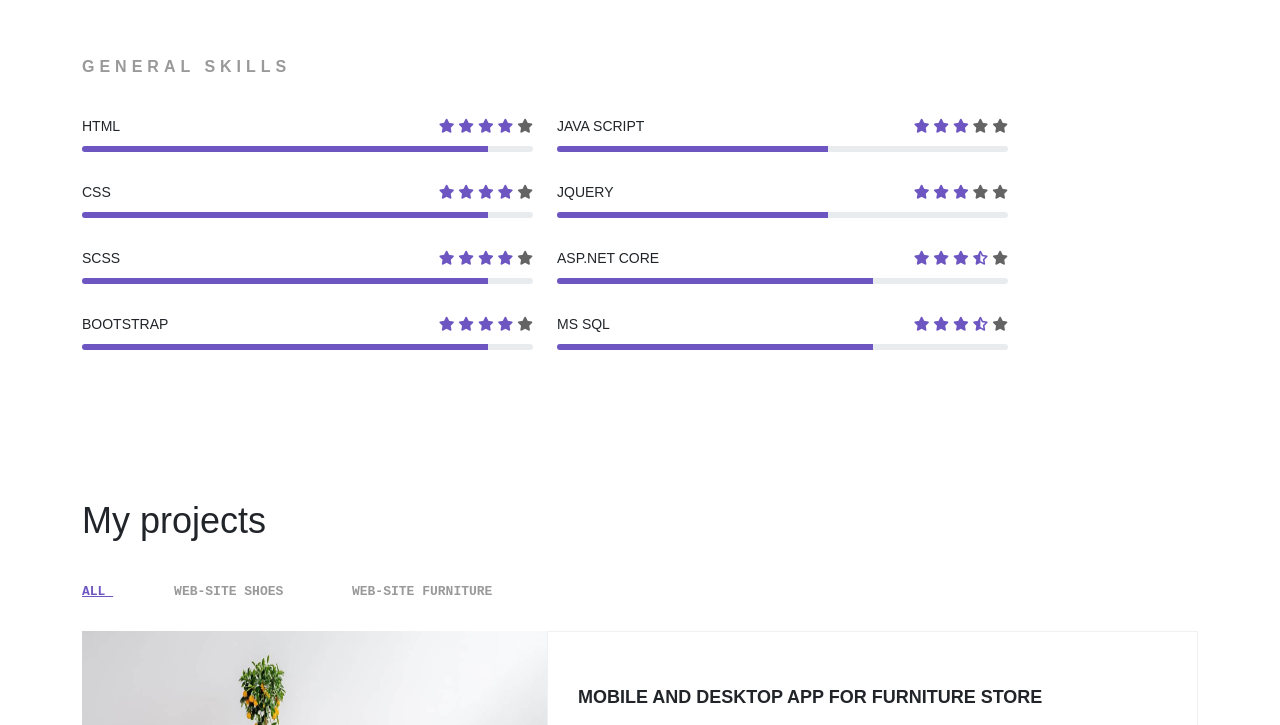
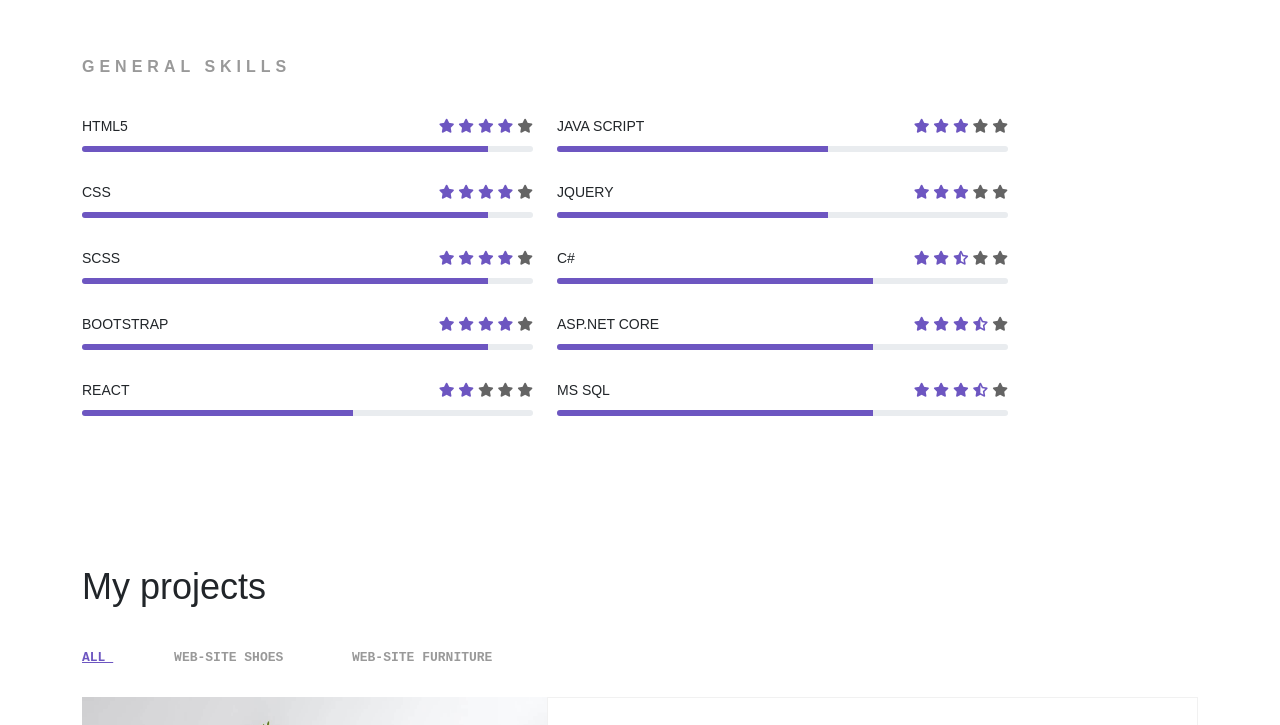
Before and after one commit to kamranabilov/Portfolio, a website: page Portfolio/index.html in a window 1280 px wide. Shown: the part 1717-2442 px from the top of the page. Drawn offline with nearby package versions, Linux system fonts and the light colour scheme.

Commit message:
addPortfolio

```diff
--- a/Portfolio/index.html
+++ b/Portfolio/index.html
@@ -120,7 +120,7 @@
                 </div>
                 <div class="col-lg-8 personal-profile_write">
                     <p class="personal-profile_name">Kamran Abilov</p>
-                    <p class="personal-profile_work">Front-End Developer, Software-Engineer</p>
+                    <p class="personal-profile_work">Front-end Developer, Software-Engineer</p>
                     <div class="personal-profile_contact">
                         <dl class="contact-list">
                             <dt>Age:</dt>
@@ -130,7 +130,8 @@
                             <dt>Email:</dt>
                             <dd><a href="https://mail.ru">kamranabilov92@gmail.com</a></dd>
                             <dt>Address:</dt>
-                            <dd>Bakı, Nəsimi ray, Abbas Səh, küc, ev 26</dd>
+                            <dd>House 26, Nasimi ray, Abbas
+                                Sah street, Baku, Azerbaijan</dd>
                         </dl>
                     </div>
                     <p class="personal-profile_social">
@@ -158,10 +159,10 @@
                 <div class="col-md-10">
                     <h2 id="hello_header" class="section_title">About Me</h2>
                     <p class="section_description">
-                        I have knowledge of Asp.Net Core, Ms SQL, Algorithms and data structures. Additionally I have
-                        Front- End knowledge including Html, Css, Scss, Bootstrap, JavaScript and JQuery. I am also very
-                        happy to
-                        discuss this
+                        I have knowledge of Asp.Net Core, C#, Ms SQL, Algorithms and data structures. Additionally I have
+                        Front- End knowledge including Html5, Css, Scss, React, JavaScript and JQuery. I am also very
+                        happy when
+                        discussing this
                     </p>
                     <a href="assets/image/Kamran Abilov_Resume.pdf" aria-label="downloadtest" title="download"
                         class="section_btn site-btn">
@@ -230,7 +231,7 @@
                 <div class="col-md-5 mr-auto">
                     <div class="progress-list_skill">
                         <p>
-                            <span class="progress-list_skill-title">html</span>
+                            <span class="progress-list_skill-title">html5</span>
                             <span class="progress-list_skill-value">
                                 <i id="five" class="fa-solid fa-star"></i>
                                 <i id="five" class="fa-solid fa-star"></i>
@@ -296,6 +297,23 @@
                             </div>
                         </div>
                     </div>
+                    <div class="progress-list_skill">
+                        <p>
+                            <span class="progress-list_skill-title">React </span>
+                            <span class="progress-list_skill-value">
+                                <i id="five" class="fa-solid fa-star"></i>
+                                <i id="five" class="fa-solid fa-star"></i>
+                                <i class="fa-solid fa-star"></i>
+                                <i class="fa-solid fa-star"></i>
+                                <i class="fa-solid fa-star"></i>
+                            </span>
+                        </p>
+                        <div class="progress">
+                            <div class="progress-bar" role="progressbar" aria-valuenow="90" aria-valuemin="0"
+                                aria-valuemax="100" style="width: 60%;">
+                            </div>
+                        </div>
+                    </div>
                 </div>
                 <div class="col-md-5 mr-auto">
                     <div class="progress-list_skill">
@@ -329,6 +347,23 @@
                         <div class="progress">
                             <div class="progress-bar" role="progressbar" aria-valuenow="60" aria-valuemin="0"
                                 aria-valuemax="100" style="width: 60%;">
+                            </div>
+                        </div>
+                    </div>
+                    <div class="progress-list_skill">
+                        <p>
+                            <span class="progress-list_skill-title">C#</span>
+                            <span class="progress-list_skill-value">
+                                <i id="five" class="fa-solid fa-star"></i>
+                                <i id="five" class="fa-solid fa-star"></i>
+                                <i id="five" class="fa-solid fa-star-half-stroke"></i>
+                                <i class="fa-solid fa-star"></i>
+                                <i class="fa-solid fa-star"></i>
+                            </span>
+                        </p>
+                        <div class="progress">
+                            <div class="progress-bar" role="progressbar" aria-valuenow="90" aria-valuemin="0"
+                                aria-valuemax="100" style="width: 70%;">
                             </div>
                         </div>
                     </div>
--- a/Portfolio/package.json
+++ b/Portfolio/package.json
@@ -1,7 +1,6 @@
 {
   "name": "portfolio",
   "version": "1.0.0",
-  "description": "",
   "main": "index.js",
   "scripts": {
     "sass": "node-sass assets/scss/style.scss assets/css/style.css -w"
@@ -10,5 +9,7 @@
   "license": "ISC",
   "dependencies": {
     "node-sass": "^7.0.3"
-  }
+  },
+  "devDependencies": {},
+  "description": ""
 }
```
Also changed, not shown: 1 other file.
